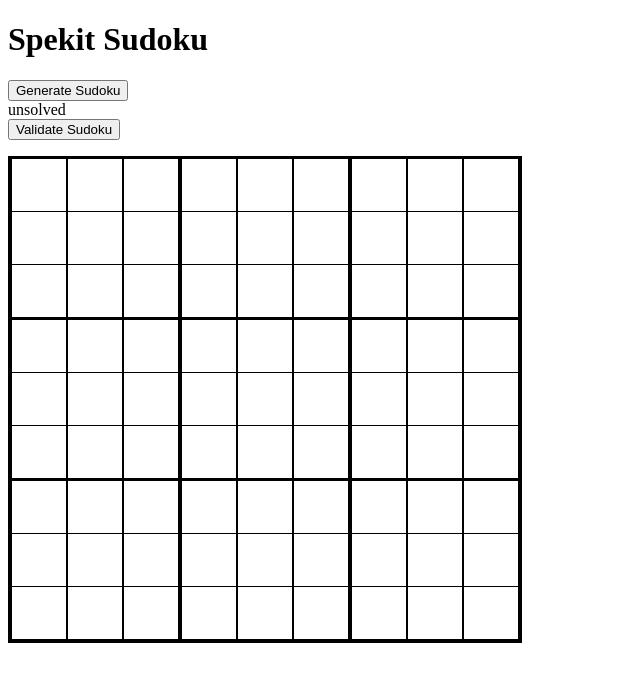
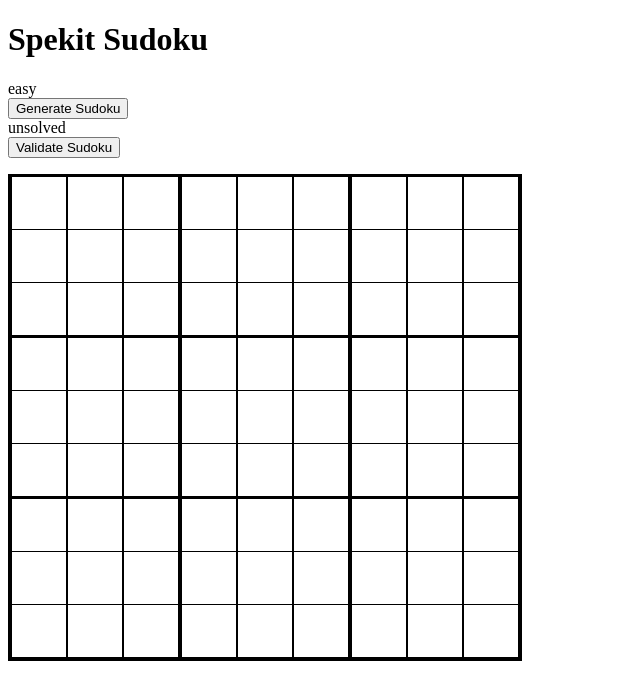
Before and after one commit to gabrielliwerant/spekit-sudoku, a React app: page / in a window 1280 px wide. Shown: the top 700 px of the page, without its empty margins (0-640 px from the left). Built offline with nearby package versions, Linux system fonts and the light colour scheme.

Commit message:
Add display difficulty for generate section

```diff
--- a/src/components/Main.js
+++ b/src/components/Main.js
@@ -4,6 +4,7 @@
 import { createUseStyles } from 'react-jss';
 
 import {
+  selectDifficulty,
   selectOrdering,
   selectPuzzleData,
   selectOriginal,
@@ -58,6 +59,7 @@
 const Main = props => {
   const classes = useStyles();
   const {
+    difficulty,
     ordering,
     puzzle,
     original,
@@ -84,6 +86,7 @@
   return (
     <>
       <h1>Spekit Sudoku</h1>
+      <div>{difficulty}</div>
       <button onClick={handleOnClick}>Generate Sudoku</button>
       <ValidateButton />
       {isPending && <div>Loading...</div>}
@@ -120,6 +123,7 @@
 };
 
 Main.propTypes = {
+  difficulty: PropTypes.string,
   ordering: PropTypes.array,
   puzzle: PropTypes.object,
   original: PropTypes.object,
@@ -131,6 +135,7 @@
 };
 
 Main.defaultProps = {
+  difficulty: 'easy',
   ordering: [],
   puzzle: {},
   original: {},
@@ -140,6 +145,7 @@
 };
 
 const mapStateToProps = state => ({
+  difficulty: selectDifficulty(state),
   ordering: selectOrdering(state),
   puzzle: selectPuzzleData(state),
   original: selectOriginal(state),
--- a/src/redux/selectors/board.js
+++ b/src/redux/selectors/board.js
@@ -5,7 +5,10 @@
  */
 
 const selectBoard = state => state.board;
+
 const selectPuzzle = state => selectBoard(state).puzzle;
+const selectDifficulty = state => selectBoard(state).difficulty;
+
 const selectOrdering = state => selectPuzzle(state).ordering;
 const selectPuzzleData = state => selectPuzzle(state).data;
 const selectOriginal = state => selectPuzzle(state).original;
@@ -16,6 +19,7 @@
 const selectHasError = state => selectUi(state).hasError;
 
 export {
+  selectDifficulty,
   selectOrdering,
   selectPuzzleData,
   selectOriginal,
--- a/src/redux/slices/board.js
+++ b/src/redux/slices/board.js
@@ -60,6 +60,7 @@
       state.ui.isPending = false;
       state.ui.hasSuccess = true;
       state.ui.hasError = false;
+      state.difficulty = action.payload.data.difficulty;
       state.puzzle.data = action.payload.data.puzzle;
       state.puzzle.original = action.payload.data.puzzle;
     },
```
